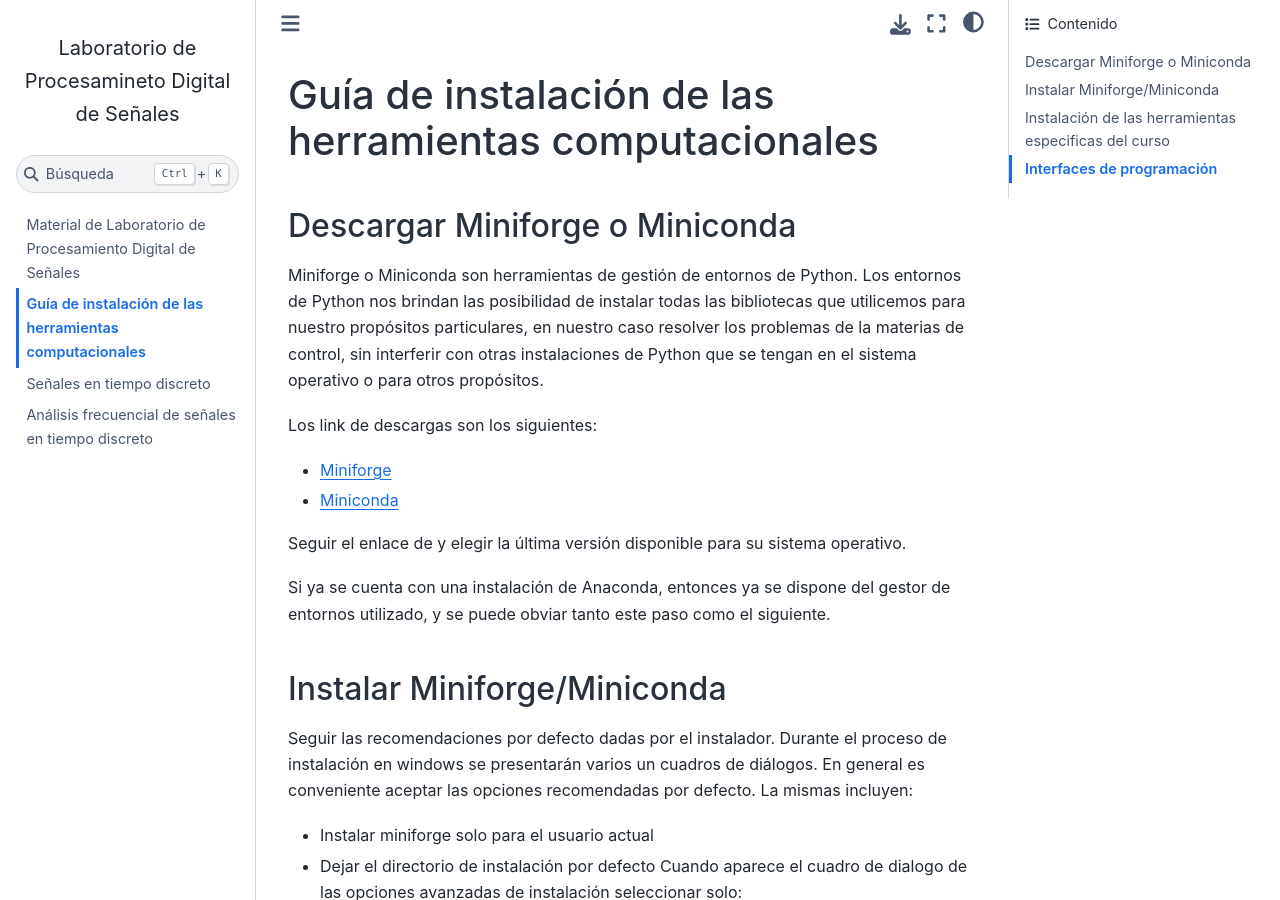
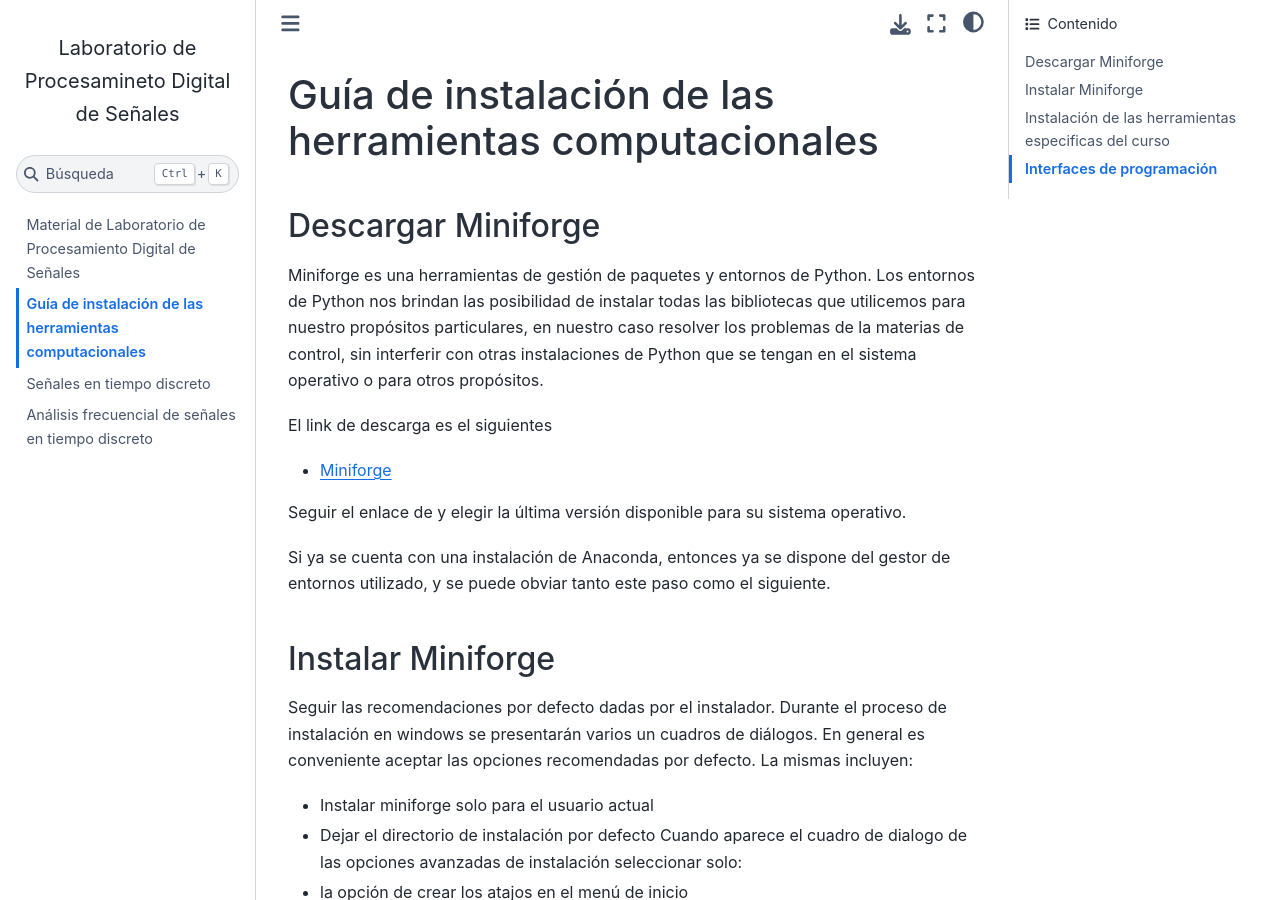
Before and after one commit to gonmolina/laboratorio_pds, a Jupyter Book: the page built from recursos/guia_instalacion_python.md, in a window 1280 px wide and 900 px high. Built offline with Jupyter Book 1.0.4 settings and Sphinx 7.4.7 and the Sphinx Book theme 1.1.4, drawn with Linux system fonts in a browser that asks for light colours.

Commit message:
solo miniforge en la guia de instalacion

```diff
--- a/recursos/guia_instalacion_python.md
+++ b/recursos/guia_instalacion_python.md
@@ -1,20 +1,19 @@
 # Guía de instalación de las herramientas computacionales
 
-## Descargar Miniforge o Miniconda
+## Descargar Miniforge
 
-Miniforge o Miniconda son herramientas de gestión de entornos de Python.
+Miniforge es una herramientas de gestión de paquetes y entornos de Python.
 Los entornos de Python nos brindan las posibilidad de instalar todas las bibliotecas que utilicemos para nuestro propósitos particulares, en nuestro caso resolver los problemas de la materias de control, sin interferir con otras instalaciones de Python que se tengan en el sistema operativo o para otros propósitos.
 
-Los link de descargas son los siguientes:
+El link de descarga es el siguientes
 
 - [Miniforge](https://github.com/conda-forge/miniforge/releases)
-- [Miniconda](https://docs.conda.io/en/latest/miniconda.html)
 
 Seguir el enlace de  y elegir la última versión disponible para su sistema operativo.
 
 Si ya se cuenta con una instalación de Anaconda, entonces ya se dispone del gestor de entornos utilizado, y se puede obviar tanto este paso como el siguiente.
 
-## Instalar Miniforge/Miniconda
+## Instalar Miniforge
 
 Seguir las recomendaciones por defecto dadas por el instalador.
 Durante el proceso de instalación en windows se presentarán varios un cuadros de diálogos.
```
